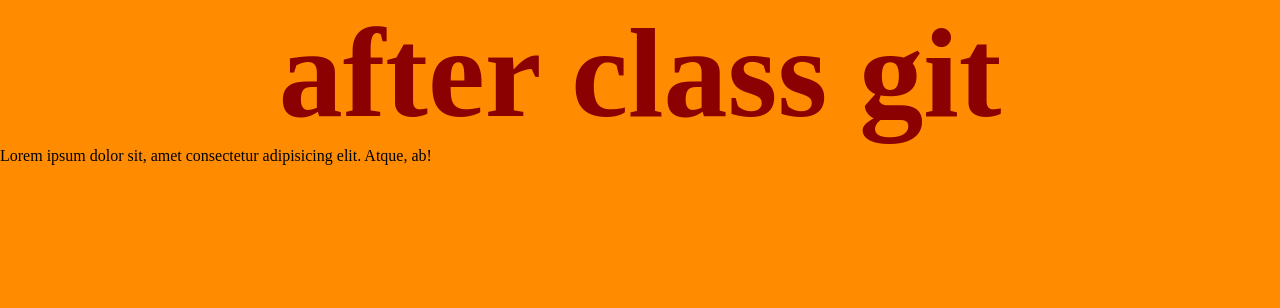
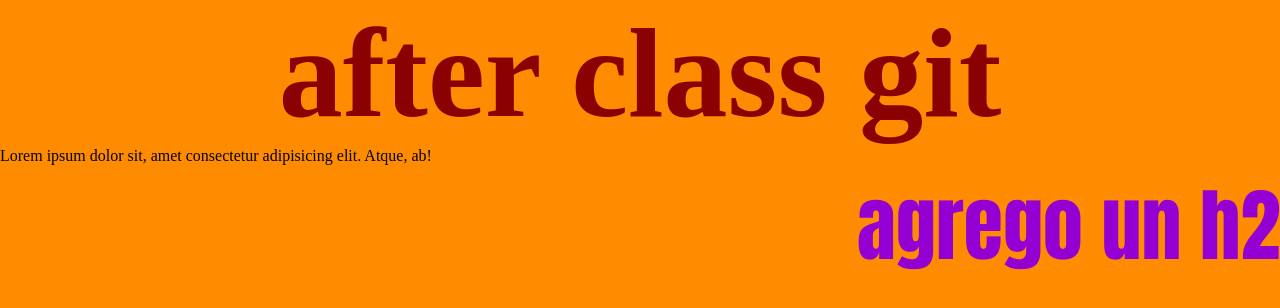
Before and after one commit to camada16660/camada16660, a plain HTML site: page index.html in a window 1280 px wide. Drawn offline with Linux system fonts and the light colour scheme.

Commit message:
agrego un h2

```diff
--- a/estilos.css
+++ b/estilos.css
@@ -12,3 +12,10 @@
     font-size: 8em;
     color: darkred;
 }
+
+h2{
+    text-align: right;
+    color: darkviolet;
+    font-size: 5em;
+    font-family: Impact, Haettenschweiler, 'Arial Narrow Bold', sans-serif;
+}
--- a/index.html
+++ b/index.html
@@ -10,5 +10,6 @@
 <body>
 <h1>after class git</h1>
 <p>Lorem ipsum dolor sit, amet consectetur adipisicing elit. Atque, ab!</p>
+<h2>agrego un h2</h2>
 </body>
 </html>
```
